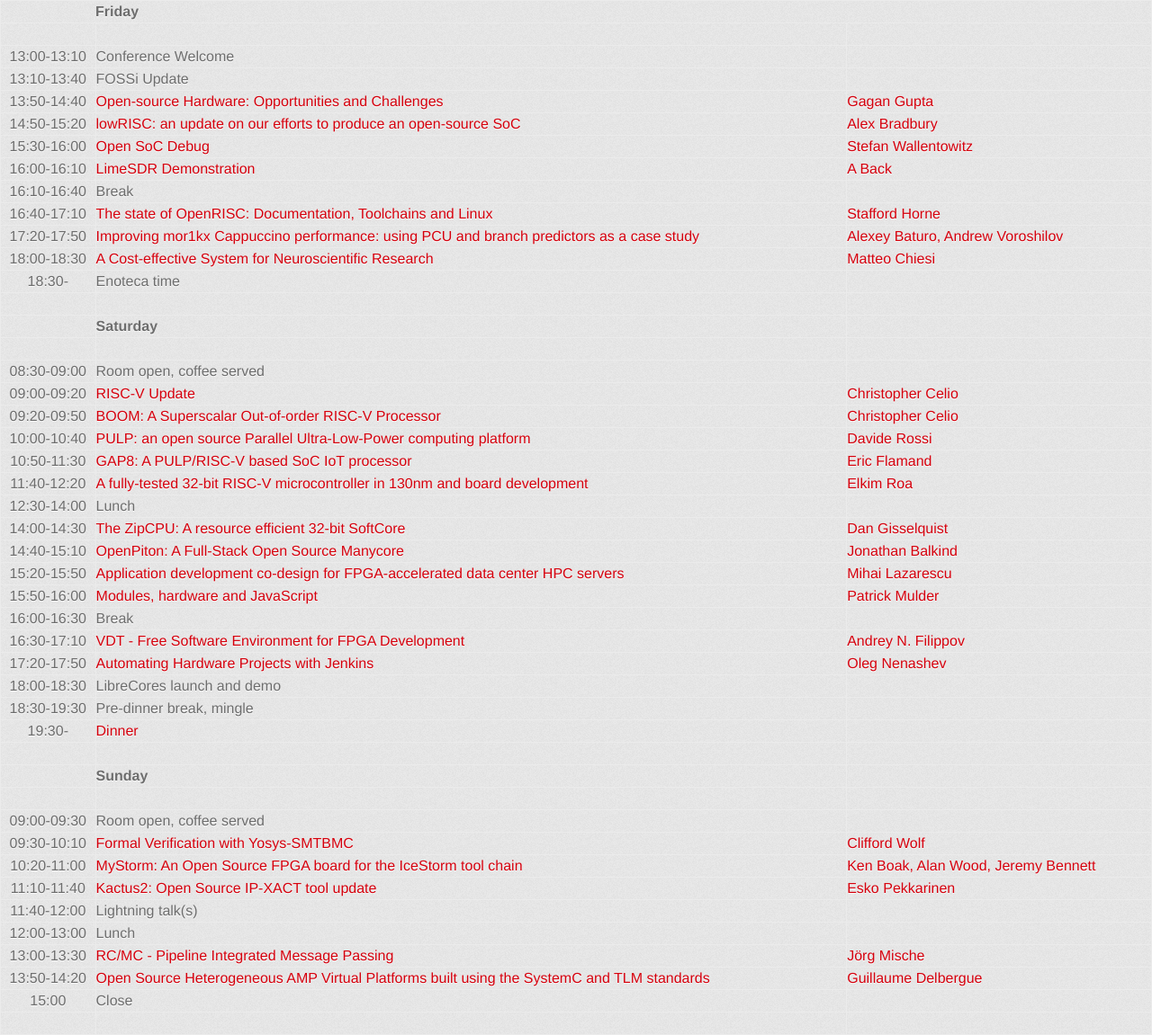
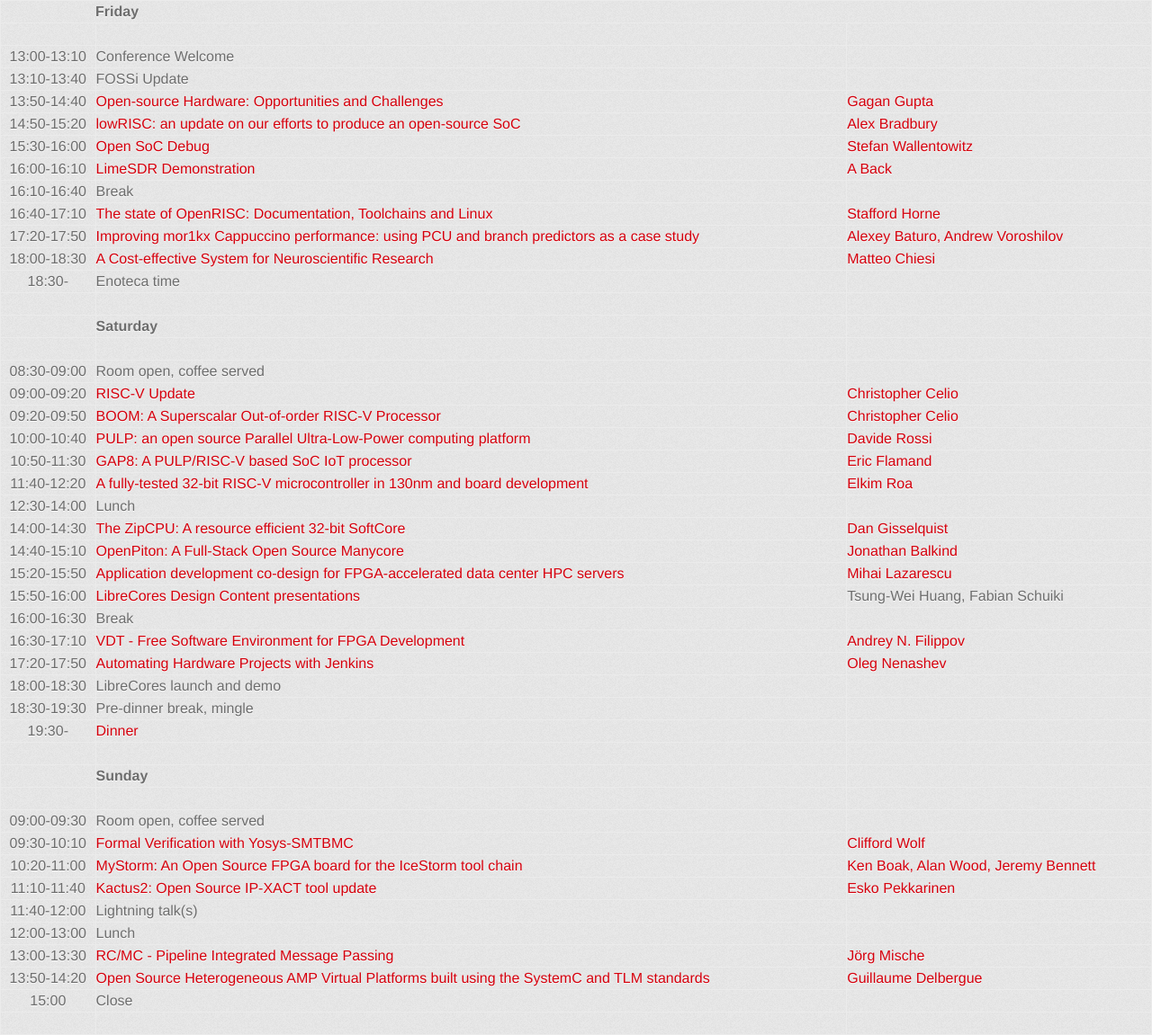
Before and after one commit to fossi-foundation/orconf, a Jekyll site: the page built from schedule.md, in a window 1280 px wide. Shown: the whole page at 90% size. Built offline with Jekyll 4.4.1, drawn with Linux system fonts in a browser that asks for light colours; some web fonts are replaced.

Commit message:
Add student design contest presentations

```diff
--- a/schedule.md
+++ b/schedule.md
@@ -32,7 +32,7 @@
 | 14:00-14:30  | [The ZipCPU: A resource efficient 32-bit SoftCore](http://orconf.org/#zipcpu) | [Dan Gisselquist](http://orconf.org/#gisselquist)
 | 14:40-15:10  | [OpenPiton: A Full-Stack Open Source Manycore](http://orconf.org/#openpiton) | [Jonathan Balkind](http://orconf.org/#balkind)
 | 15:20-15:50  | [Application development co-design for FPGA-accelerated data center HPC servers](http://orconf.org/#fpgahpc) | [Mihai Lazarescu](http://orconf.org/#mihai)
-| 15:50-16:00  | [Modules, hardware and JavaScript](http://orconf.org#javascript) | [Patrick Mulder](http://orconf.org/#mulder)
+| 15:50-16:00  | [LibreCores Design Content presentations](http://www.librecores.org/designcontest) | Tsung-Wei Huang, Fabian Schuiki
 | 16:00-16:30  | Break |
 | 16:30-17:10  | [VDT - Free Software Environment for FPGA Development](http://orconf.org/#vdt) | [Andrey N. Filippov](http://orconf.org/#andrey)
 | 17:20-17:50  | [Automating Hardware Projects with Jenkins](http://orconf.org/#jenkins) | [Oleg Nenashev](http://orconf.org/#oleg)
```
